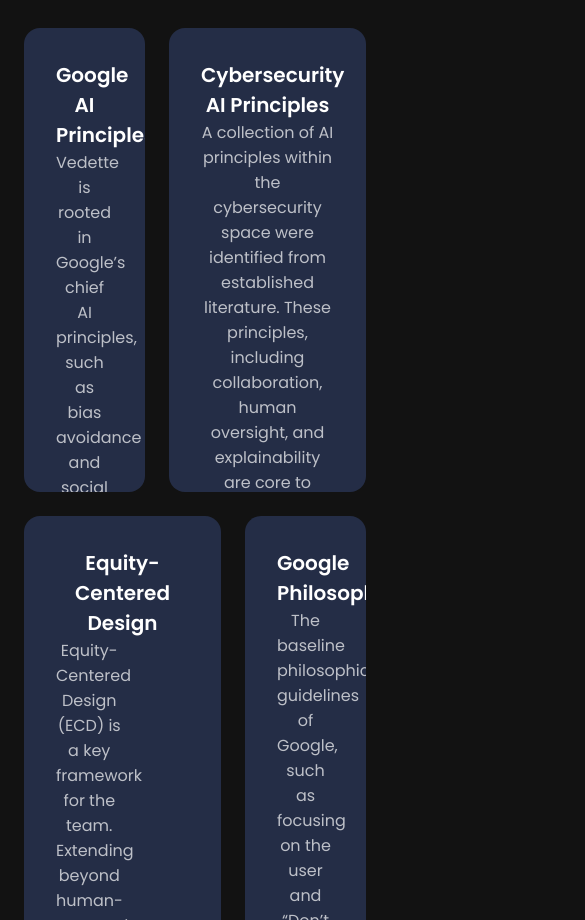
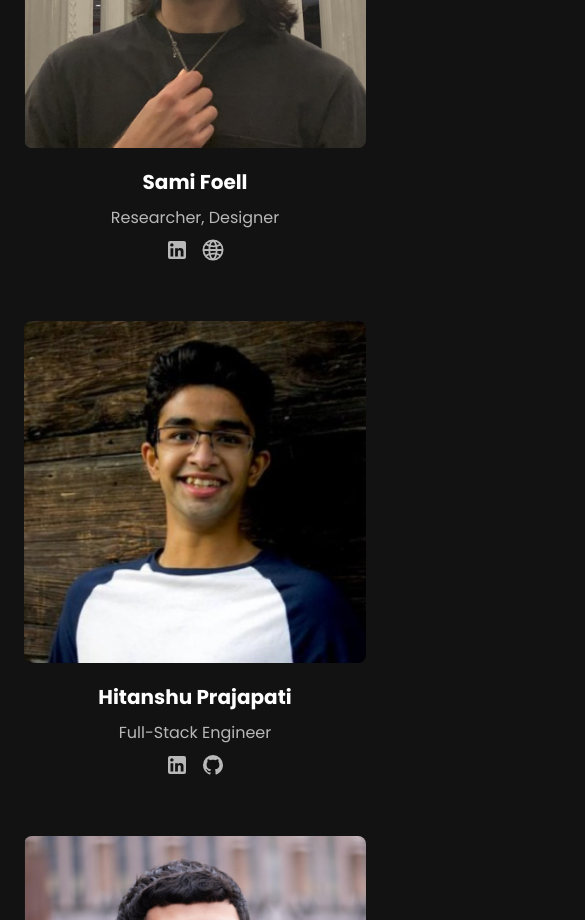
Before and after one commit to eddy-peng/vedette, a React (Create React App) app: page /team in a window 390 px wide. Shown: the part 1080-2000 px from the top of the page, 585 px wide, since content can reach past the window. Built offline with nearby package versions, Linux system fonts and the light colour scheme.

Commit message:
team page responsiveness for phone and smaller laptops

```diff
--- a/src/App.css
+++ b/src/App.css
@@ -1056,6 +1056,125 @@ h3 {
     .navbar {
         display: none;
     }
+
+    /* Team Page Intro */
+    .people-heading {
+        text-align: center;
+    }
+    .people-heading h2 {
+        display: block;
+    }
+    .spacer-both {
+        margin-left: 0px;
+        padding-right: 0px;
+    }
+    .team-profile-container {
+        display: inline-block;
+        padding-top: 40px;
+        padding-left: 0px;
+        padding-right: 0px;
+    }
+
+    .team-profile img {
+        width: 100%;
+        height: auto;
+    }
+    .team-profile {
+        margin-bottom: 40px;
+    }
+
+    .team-profile h4 {
+        font-size: 20px;
+    }
+
+    .social-icons img {
+        width: 24px;
+        height: 24px;
+        opacity: 0.7;
+    }
+
+    .social-icons img:hover {
+        opacity: 1;
+        cursor: pointer;
+    }
+
+    .icon-container {
+        gap: 12px;
+        display: inline-flex;
+    }
+
+    .guiding-principles {
+        padding-left: 0px;
+        padding-right: 0px;
+    }
+    .principles-row {
+        display: block;
+        margin-bottom: 0px;
+    }
+    .principles-container {
+        padding-top: 20px;
+    }
+    .principle-square-card {
+        display: inline-block;
+        height: auto;
+        width: auto;
+        padding: 24px;
+    }
+    .principle-rectangle-card {
+        display: inline-block;
+        height: auto;
+        width: auto;
+        padding: 24px;
+    }
+    .principle-width-limit .principle-desc {
+        max-width: 100%;
+    }
+    .principle-desc {
+        font-size: 14px;
+    }
+    .principle-content a {
+        display: none;
+    }
+    .principle-desc {
+        padding-top: 12px;
+    }
+    .research-img-right {
+        position: relative;
+        right: 0px;
+        bottom: 0px;
+        width: 100%;
+    }
+
+    .threecircles-img-right {
+        position: relative;
+        right: 0px;
+        bottom: 0px;
+        width: 100%;
+    }
+    .aiglitter-img-right {
+        position: relative;
+        right: 0px;
+        bottom: -20px;
+        width: 100%;
+    }
+
+    .google-img-right {
+        position: relative;
+        right: 0px;
+        bottom: 0px;
+        width: 100%;
+    }
+
+    .campus-visit, .guiding-principles {
+        padding-top: 60px;
+        padding-bottom: 60px;
+
+    }
+    .campus-visit .img-container {
+        padding-top: 20px;
+        padding-left: 0px;
+        padding-right: 0px;
+    }
 }
 
 /* Tablet Sized viewport breakpoint styles */
@@ -1249,6 +1368,88 @@ h3 {
     .navbar {
         display: none;
     }
+
+    /* Team Page Intro */
+    .team-profile-container {
+        padding-top: 40px;
+        padding-left: 0px;
+        padding-right: 0px;
+        justify-content: left;
+        overflow-x: auto;
+        text-align: left;
+    }
+    .icon-container {
+        gap: 8px;
+    }
+
+    .guiding-principles {
+        padding-left: 0px;
+        padding-right: 0px;
+    }
+
+    .principles-container {
+        padding-top: 20px;
+    }
+    .principle-square-card {
+        width: 50%;
+        height: auto;
+        padding: 24px;
+    }
+    .principle-rectangle-card {
+        width: 50%;
+        height: auto;
+        padding: 24px;
+    }
+    .principle-width-limit .principle-desc {
+        max-width: 100%;
+    }
+    .principle-desc, .principle-content a {
+        font-size: 14px;
+    }
+    .principle-desc {
+        margin-top: 24px;
+    }
+    .principle-content a {
+        display: none;
+    }
+    .research-img-right {
+        position: relative;
+        width: 100%;
+        right: 0px;
+        bottom: 0px;
+    }
+    .threecircles-img-right {
+        position: relative;
+        right: 0px;
+        bottom: 0px;
+        width: 100%;
+    }
+    .aiglitter-img-right {
+        width: 100%;
+        position: relative;
+        right: 0px;
+        margin-top: 40px;
+        bottom: 0px;
+    }
+
+    .google-img-right {
+        width: 100%;
+        position: relative;
+        right: 0px;
+        bottom: 0px;
+        margin-top: 40px;
+    }
+
+    .campus-visit, .guiding-principles {
+        padding-top: 60px;
+        padding-bottom: 60px;
+
+    }
+    .campus-visit .img-container {
+        padding-top: 20px;
+        padding-left: 0px;
+        padding-right: 0px;
+    }
 }
 
 /* Large Tablets & Small Laptops Sized viewport breakpoint styles */
@@ -1304,7 +1505,7 @@ h3 {
     /* Challenges */
     .page-section {
         text-align: left;
-        padding: 200px 0px 0px 0px;
+        padding: 140px 0px 0px 0px;
     }
     .page-section h2 {
         font-size: 32px;
@@ -1426,6 +1627,73 @@ h3 {
         font-size: 16px;
         height: 80px;
     }
+
+    /* Team Page Intro */
+    .team-profile-container {
+        padding-top: 40px;
+        padding-left: 0px;
+        padding-right: 0px;
+        justify-content: left;
+        overflow-x: auto;
+        text-align: left;
+    }
+    .icon-container {
+        gap: 8px;
+    }
+    .guiding-principles {
+        padding-left: 0px;
+        padding-right: 0px;
+    }
+    .principles-container {
+        padding-top: 24px;
+    }
+    .principle-square-card {
+        padding: 24px;
+    }
+    .principle-rectangle-card {
+        padding: 24px;
+    }
+    .principle-width-limit .principle-desc {
+        max-width: 50%;
+    }
+    .principle-desc, .principle-content a {
+        font-size: 14px;
+    }
+    .principle-desc {
+        padding-top: 12px;
+    }
+    .research-img-right {
+        right: -60px;
+        width: 100%;
+    }
+    .threecircles-img-right {
+        width: 70%;
+        right: -190px;
+        bottom: 140px;
+    }
+    .aiglitter-img-right {
+        width: 100%;
+        right: -40px;
+        bottom: 0px;
+    }
+
+    .google-img-right {
+        width: 100%;
+        position: relative;
+        right: -60px;
+        bottom: 0px;
+    }
+
+    .campus-visit, .guiding-principles {
+        padding-top: 140px;
+        padding-bottom: 140px;
+
+    }
+    .campus-visit .img-container {
+        padding-top: 20px;
+        padding-left: 0px;
+        padding-right: 0px;
+    }
 }
 
 
--- a/src/TeamSections/CampusVisitSection.js
+++ b/src/TeamSections/CampusVisitSection.js
@@ -7,7 +7,7 @@ export default function CampusVisitSection() {
         <section className='page-section campus-visit'>
             <div>
                 <h2>Google Campus Visits</h2>
-                <p className='heading-caption'>Throughout the creation of Vedette, several workshops at the Google campus in Kirkland,<br></br> WA were conducted alongside the Android Security Team to learn, build, and connect.</p>
+                <p className='heading-caption'>Throughout the creation of Vedette, several workshops at the Google campus in Kirkland, WA were conducted alongside the Android Security Team to learn, build, and connect.</p>
             </div>
             <div className="img-container">
                 <img src={campusvisits} className='campus-visit-img'></img>
--- a/src/TeamSections/GuidingPrinciplesSection.js
+++ b/src/TeamSections/GuidingPrinciplesSection.js
@@ -9,7 +9,7 @@ export default function GuidingPrinciplesSection() {
         <section className='page-section guiding-principles'>
             <div>
                 <h2>Our Guiding Principles</h2>
-                <p className='heading-caption'>A series of design and ethical guidelines guided the creation of<br></br> Vedette to ensure equity and empowerment.</p>
+                <p className='heading-caption'>A series of design and ethical guidelines guided the creation of Vedette to ensure equity and empowerment.</p>
             </div>
             <div className="principles-container">
                 <div className="principles-row">
--- a/src/TeamSections/TeamIntroSection.js
+++ b/src/TeamSections/TeamIntroSection.js
@@ -14,10 +14,10 @@ export default function TeamIntroSection() {
         // <section className='team-intro'>
         <section className='page-section'>
             {/* <div className="intro-text"> */}
-            <div>
+            <div className="people-heading">
                 {/* <h3>The <span className="text-gradient">People</span> Behind Vedette</h3> */}
                 <h2>The <span className="text-gradient spacer-both">People</span> Behind Vedette</h2>
-                <p className='heading-caption'>Vedette was made possible through the collaborative efforts of Google<br></br> Android Security and five extremely talented students from the University<br></br> of Washington’s Information School.</p>
+                <p className='heading-caption'>Vedette was made possible through the collaborative efforts of Google Android Security and five extremely talented students from the University of Washington’s Information School.</p>
             </div>
             <div className="team-profile-container">
                 <div className="team-profile">
```
